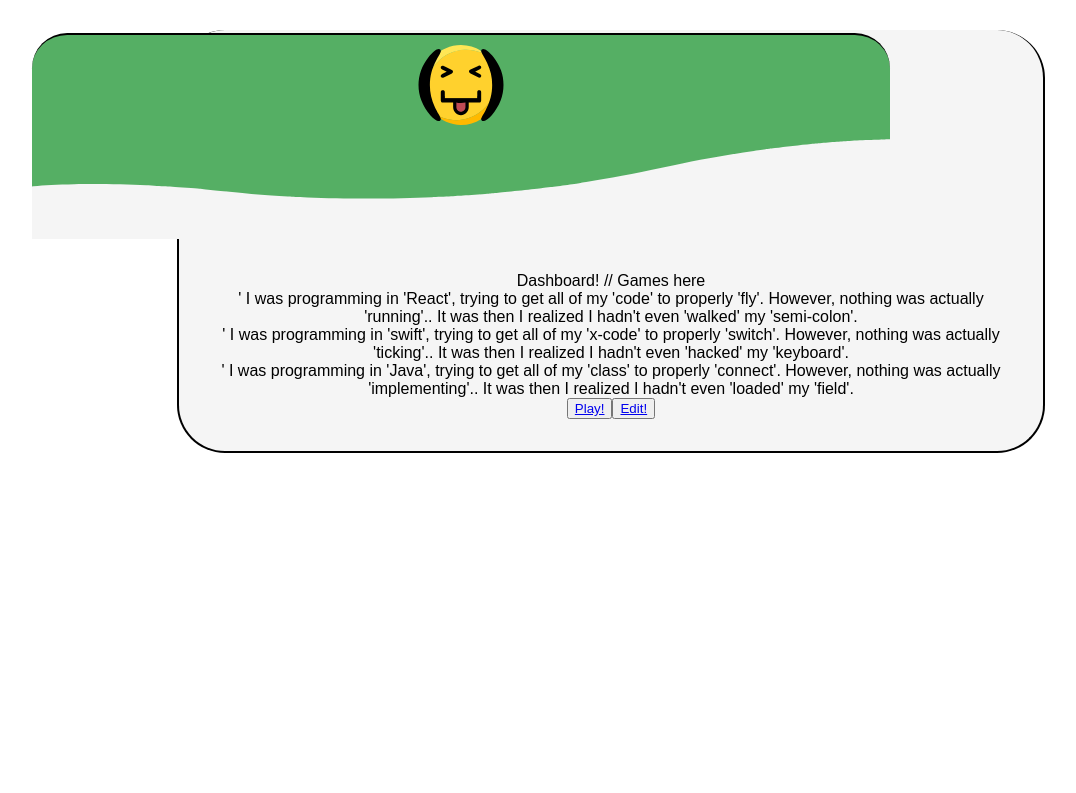
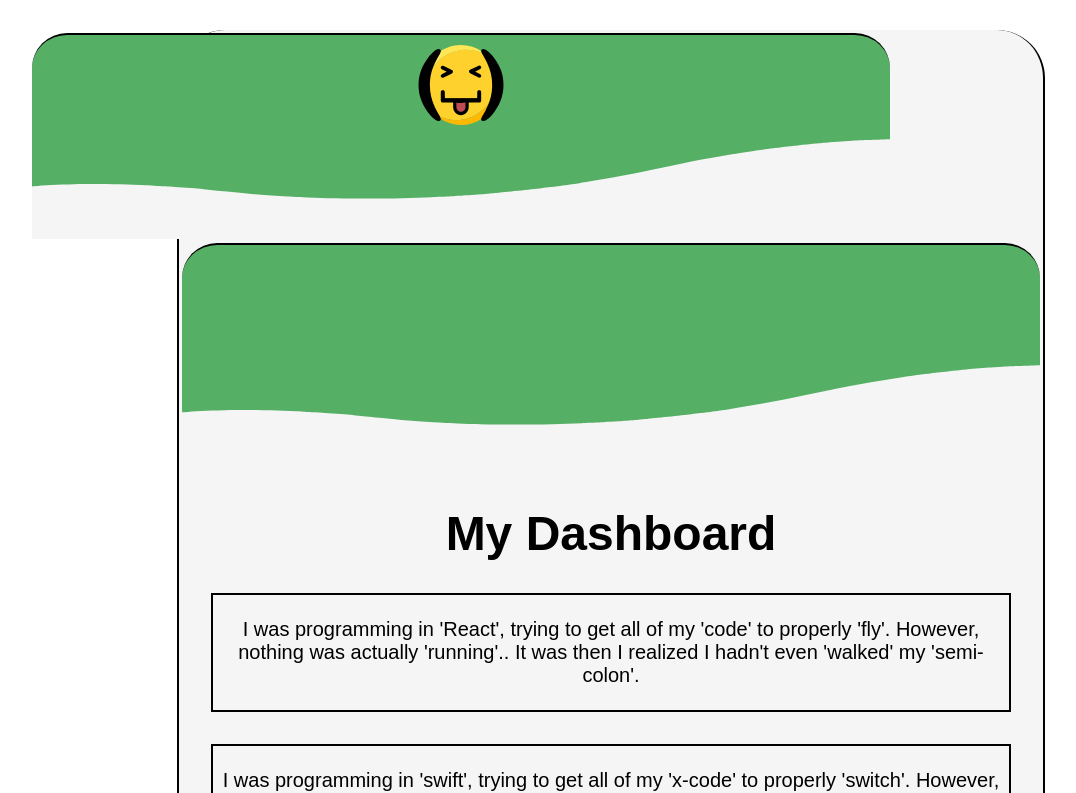
Before and after one commit to bw-dev-libs/Front-End, a React (Create React App) app in the folder dev-libs/: page /dashboard in a window 1280 px wide. Shown: the top 793 px of the page, without its empty margins (29-1105 px from the left). Built offline with nearby package versions, Linux system fonts and the light colour scheme; no server answers; sample sign-in values are in the browser's storage.

Commit message:
Added Styles to Dashboard

```diff
--- a/dev-libs/src/components/Dashboard.js
+++ b/dev-libs/src/components/Dashboard.js
@@ -1,45 +1,116 @@
 import React from "react";
-import axios from 'axios';
-import {Link} from 'react-router-dom'
+import axios from "axios";
+import { Link } from "react-router-dom";
 import axiosWithAuth from "./utils/axiosWithAuth";
 import { dummyData } from "./utils/data";
+import styled from "styled-components";
+
+import logo from "../icon.svg";
+import Navigation from './Navigation'
+import Navigationlite from "./Navigationlite";
+
+const DashboardStyled = styled.div`
+  /* border: 2px solid red; */
+  height: 100vh;
+  /* max-width: 500px; */
+  width: 100%;
+  margin: 0 auto;
+  .header {
+    /* width: 100%; */
+    /* background:green; */
+  }
+  h1 {
+    font-size: 3rem;
+    position: relative;
+    /* top: -250px; */
+
+    /* border: 1rem solid red; */
+    /* border-bottom: 15rem; */
+  }
+  img {
+    max-width: 100px;
+    /* border: 1rem solid red; */
+    position: relative;
+    top: -210px;
+    margin-top: 0rem;
+    margin-bottom: 5rem;
+  }
+
+  button {
+    padding: 10px 15px;
+    background-color: #55af64;
+    color: white;
+    border: 1px solid #55af64;
+    background-color: 250ms;
+    font-size: 1.2rem;
+    font-weight: bold;
+    border-radius: 0.5rem;
+    width: 21rem;
+    margin-bottom: 9rem;
+    &:hover {
+      cursor: pointer;
+      background-color: white;
+      color: #55af64;
+      .landing-btn {
+        color: #55af64;
+      }
+    }
+
+    .landing-btn {
+      text-decoration: none;
+      color: white;
+    }
+
+    .landing-btn:hover {
+      color: #55af64;
+    }
+  }
+`;
+
+const Story = styled.div`
+  position: relative;
+  /* top: -250px; */
+  border: 2px solid black;
+  margin-bottom: 2rem;
+  font-size: 1.25rem;
+`;
 
 class Dashboard extends React.Component {
   constructor() {
     super();
     this.state = {
-      updateSuccessMessage: '',
-      updateError: '',
-      deleteSuccessMessage: '',
-      deleteError: '',
+      updateSuccessMessage: "",
+      updateError: "",
+      deleteSuccessMessage: "",
+      deleteError: "",
       usersList: dummyData
     };
   }
 
-  componentDidMount(){
+  componentDidMount() {
     const ID = localStorage.getItem("userID");
     axiosWithAuth()
       .get(`https://dev-libs.herokuapp.com/api/users/${ID}/templates`)
       .then(res => {
-      console.log(res)
-      this.setState({usersList: res.data})
-    })
+        console.log(res);
+        this.setState({ usersList: res.data });
+      });
   }
   update = game => {
     axios
-  .put('', game)
+      .put("", game)
       .then(res => {
         this.setState({
           updateSuccessMessage: res.data.successMessage,
-      putError: ''
+          putError: ""
         });
       })
       .catch(err => {
         this.setState({
-      updateSuccessMessage: '',
+          updateSuccessMessage: "",
           updateError: err.res.data.Error
         });
-  }) ;
+      });
   };
   delete = game => {
     //     axios
@@ -50,28 +121,43 @@ class Dashboard extends React.Component {
     // .catch(function(error) {
     // console.log(error);
     // });
-  }
-  render(){
-  return(
-      <>Dashboard!
-      // Games here
+  };
+  render() {
+    return (
+      <DashboardStyled>
+        <Navigationlite/>
+        <div className="header">
+          {/* <img src={logo} alt="logo" /> */}
+        </div>
+        <h1>My Dashboard</h1>
         {this.state.usersList.length
           ? this.state.usersList.map(template => (
-            <div key={template.id}>
-              {/* {template.first_name}'s email address is {template.email} */}'
-              I was programming in '{template.programming_language}', trying to
-              get all of my '{template.noun}' to properly '{template.verb}'.
-              However, nothing was actually '{template.ing_verb}'.. It was then
-              I realized I hadn't even '{template.ed_verb}' my '{template.noun2}
-              '.
-            </div>
+              <Story key={template.id}>
+                <br />I was programming in '{template.programming_language}',
+                trying to get all of my '{template.noun}' to properly '
+                {template.verb}
+                '. However, nothing was actually '{template.ing_verb}'.. It was
+                then I realized I hadn't even '{template.ed_verb}' my '
+                {template.noun2}
+                '. <br />
+                <br />
+              </Story>
             ))
           : "No Stories Avialable!"}
-      <button type="submit"><Link className = 'landing-btn' to='/play'>Play!</Link></button>
-      <button type="submit"><Link className = 'landing-btn' to='/edit'>Edit!</Link></button>
-      </>
-  );}
-};
+        <button type="submit">
+          <Link className="landing-btn" to="/play">
+            Play!
+          </Link>
+        </button>{" "}
+        &nbsp; &nbsp;&nbsp;
+        <button type="submit">
+          <Link className="landing-btn" to="/edit">
+            Edit!
+          </Link>
+        </button>
+      </DashboardStyled>
+    );
+  }
+}
 
-export default Dashboard
-;
+export default Dashboard;
```
Lines whose indentation alone changed are shown as unchanged.
